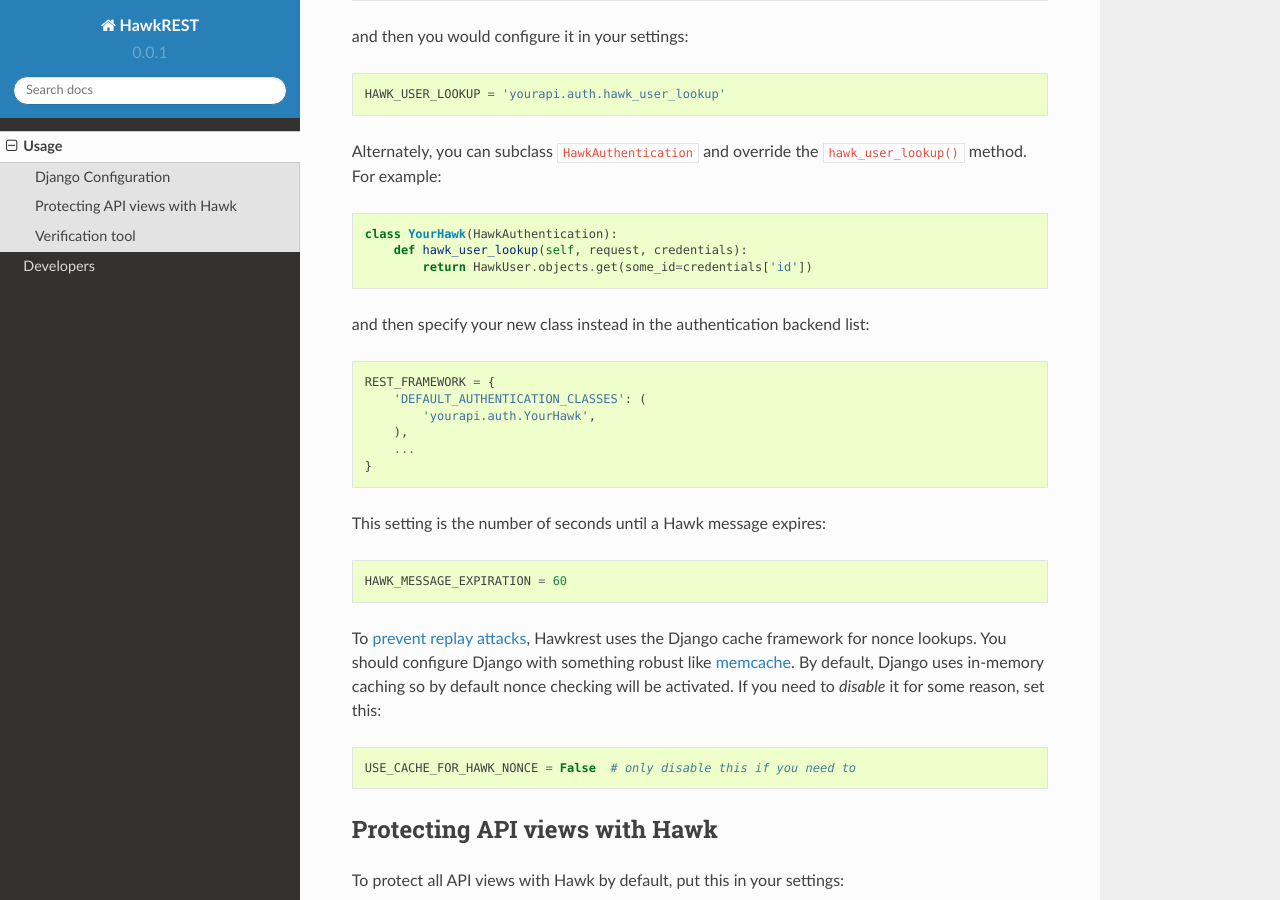
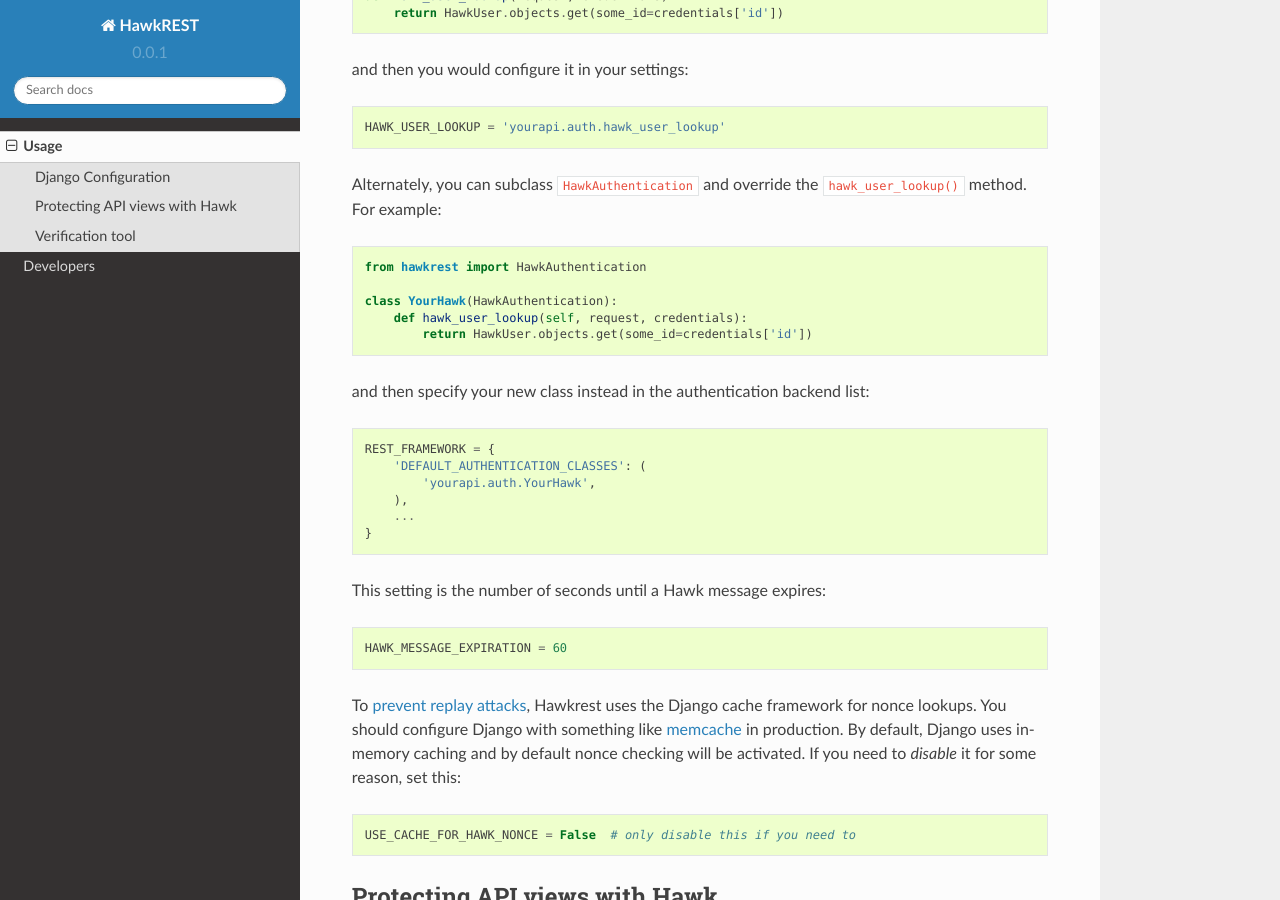
Before and after one commit to kumar303/hawkrest, a Sphinx documentation site: the page built from docs/usage.rst, in a window 1280 px wide and 900 px high, scrolled down 2249 px. Built offline with Sphinx 7.4.7 and the Read the Docs theme 2.0.0, drawn with Linux system fonts in a browser that asks for light colours; some of the changed text lies outside the part shown.

Commit message:
Fixed up changelog (and docs) for new features (#36)

```diff
--- a/docs/usage.rst
+++ b/docs/usage.rst
@@ -86,6 +86,8 @@
 
 .. code-block:: python
 
+    from hawkrest import HawkAuthentication
+
     class YourHawk(HawkAuthentication):
         def hawk_credentials_lookup(self, id):
             user = HawkUser.objects.get(some_id=id)
@@ -125,6 +127,8 @@
 
 .. code-block:: python
 
+    from hawkrest import HawkAuthentication
+
     class YourHawk(HawkAuthentication):
         def hawk_user_lookup(self, request, credentials):
             return HawkUser.objects.get(some_id=credentials['id'])
@@ -149,10 +153,10 @@
     HAWK_MESSAGE_EXPIRATION = 60
 
 To `prevent replay attacks`_, Hawkrest uses the Django cache framework
-for nonce lookups. You should configure Django with something robust
-like `memcache`_. By default, Django uses in-memory caching so by
-default nonce checking will be activated. If you need to *disable* it
-for some reason, set this:
+for nonce lookups. You should configure Django with something
+like `memcache`_ in production. By default, Django uses in-memory
+caching and by default nonce checking will be activated. If you need to
+*disable* it for some reason, set this:
 
 .. code-block:: python
 
--- a/setup.py
+++ b/setup.py
@@ -2,7 +2,7 @@
 
 
 setup(name='hawkrest',
-      version='0.0.10',
+      version='1.0.0',
       description="Hawk HTTP Authorization for Django Rest Framework",
       long_description='',
       author='Kumar McMillan',
@@ -28,4 +28,4 @@
           'Topic :: Internet :: WWW/HTTP',
       ],
       packages=find_packages(exclude=['tests']),
-      install_requires=['djangorestframework', 'mohawk>=0.3.3'])
+      install_requires=['djangorestframework', 'mohawk>=0.3.4'])
```
Also changed, not shown: docs/index.rst (+7 -1 lines), 2 other files.
